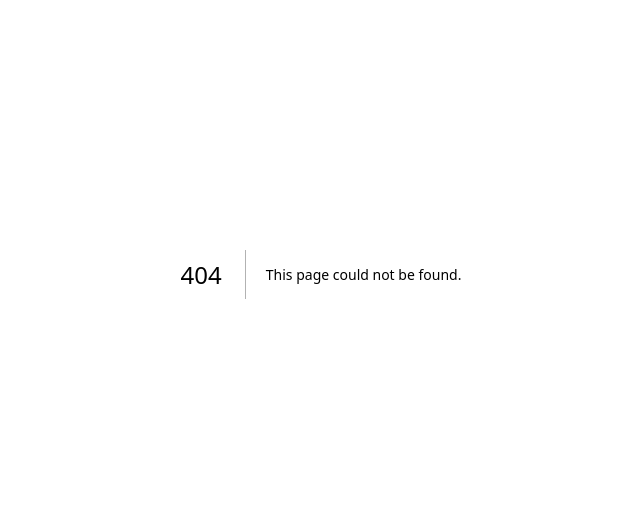
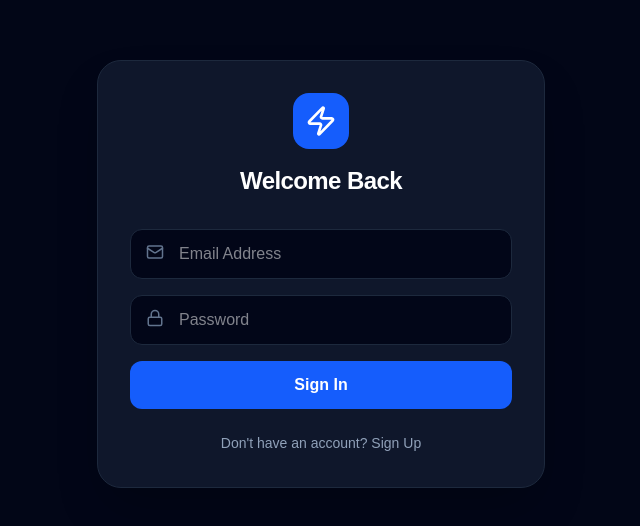
Before and after one commit to rajvi0106/The-Invisible, a Next.js app: page /auth in a window 1280 px wide. Before the commit this address had no page. Shown: the part 126-652 px from the top of the page, without its empty margins (319-959 px from the left). Built offline with nearby package versions, Linux system fonts and the light colour scheme; no server answers.

Commit message:
login done

```diff
--- /dev/null
+++ b/app/auth/authpg.js
@@ -0,0 +1,104 @@
+"use client";
+import { useState } from 'react';
+import { supabase } from '@/lib/supabase';
+import { useRouter } from 'next/navigation';
+import { Zap, Mail, Lock, User } from 'lucide-react';
+
+export default function AuthPage() {
+  const [isLogin, setIsLogin] = useState(true);
+  const [email, setEmail] = useState('');
+  const [password, setPassword] = useState('');
+  const [fullName, setFullName] = useState('');
+  const [loading, setLoading] = useState(false);
+  const router = useRouter();
+
+  const handleAuth = async (e) => {
+    e.preventDefault();
+    setLoading(true);
+
+    if (isLogin) {
+      const { error } = await supabase.auth.signInWithPassword({ email, password });
+      if (error) alert(error.message);
+      else router.push('/');
+    } else {
+      // 1. Sign up the user in Supabase Auth
+      const { data, error } = await supabase.auth.signUp({ email, password });
+
+      if (error) alert(error.message);
+      else if (data.user) {
+        // 2. Create the profile in our 'users' table
+        await supabase.from('users').insert([{
+          id: data.user.id, // Link Auth ID to our Users table
+          full_name: fullName,
+          email: email,
+        }]);
+        alert("Check your email for the confirmation link!");
+      }
+    }
+    setLoading(false);
+  };
+
+  return (
+    <div className="min-h-screen bg-[#020617] flex items-center justify-center p-6">
+      <div className="w-full max-w-md bg-slate-900 border border-slate-800 rounded-3xl p-8 shadow-2xl">
+        <div className="flex flex-col items-center mb-8">
+          <div className="bg-blue-600 p-3 rounded-2xl mb-4">
+            <Zap className="text-white" size={32} />
+          </div>
+          <h1 className="text-2xl font-bold text-white tracking-tight">
+            {isLogin ? 'Welcome Back' : 'Create Account'}
+          </h1>
+        </div>
+
+        <form onSubmit={handleAuth} className="space-y-4">
+          {!isLogin && (
+            <div className="relative">
+              <User className="absolute left-4 top-3.5 text-slate-500" size={18} />
+              <input
+                placeholder="Full Name"
+                className="w-full bg-slate-950 border border-slate-800 rounded-xl py-3 pl-12 pr-4 text-white outline-none focus:border-blue-500 transition-all"
+                onChange={(e) => setFullName(e.target.value)}
+                required
+              />
+            </div>
+          )}
+          <div className="relative">
+            <Mail className="absolute left-4 top-3.5 text-slate-500" size={18} />
+            <input
+              type="email"
+              placeholder="Email Address"
+              className="w-full bg-slate-950 border border-slate-800 rounded-xl py-3 pl-12 pr-4 text-white outline-none focus:border-blue-500 transition-all"
+              onChange={(e) => setEmail(e.target.value)}
+              required
+            />
+          </div>
+          <div className="relative">
+            <Lock className="absolute left-4 top-3.5 text-slate-500" size={18} />
+            <input
+              type="password"
+              placeholder="Password"
+              className="w-full bg-slate-950 border border-slate-800 rounded-xl py-3 pl-12 pr-4 text-white outline-none focus:border-blue-500 transition-all"
+              onChange={(e) => setPassword(e.target.value)}
+              required
+            />
+          </div>
+
+          <button
+            type="submit"
+            disabled={loading}
+            className="w-full bg-blue-600 hover:bg-blue-500 text-white font-bold py-3 rounded-xl transition-all active:scale-95"
+          >
+            {loading ? 'Processing...' : isLogin ? 'Sign In' : 'Create Account'}
+          </button>
+        </form>
+
+        <button
+          onClick={() => setIsLogin(!isLogin)}
+          className="w-full mt-6 text-slate-400 text-sm hover:text-white transition-colors"
+        >
+          {isLogin ? "Don't have an account? Sign Up" : "Already have an account? Sign In"}
+        </button>
+      </div>
+    </div>
+  );
+}
--- /dev/null
+++ b/app/auth/page.js
@@ -0,0 +1 @@
+export { default } from './authpg';
```
